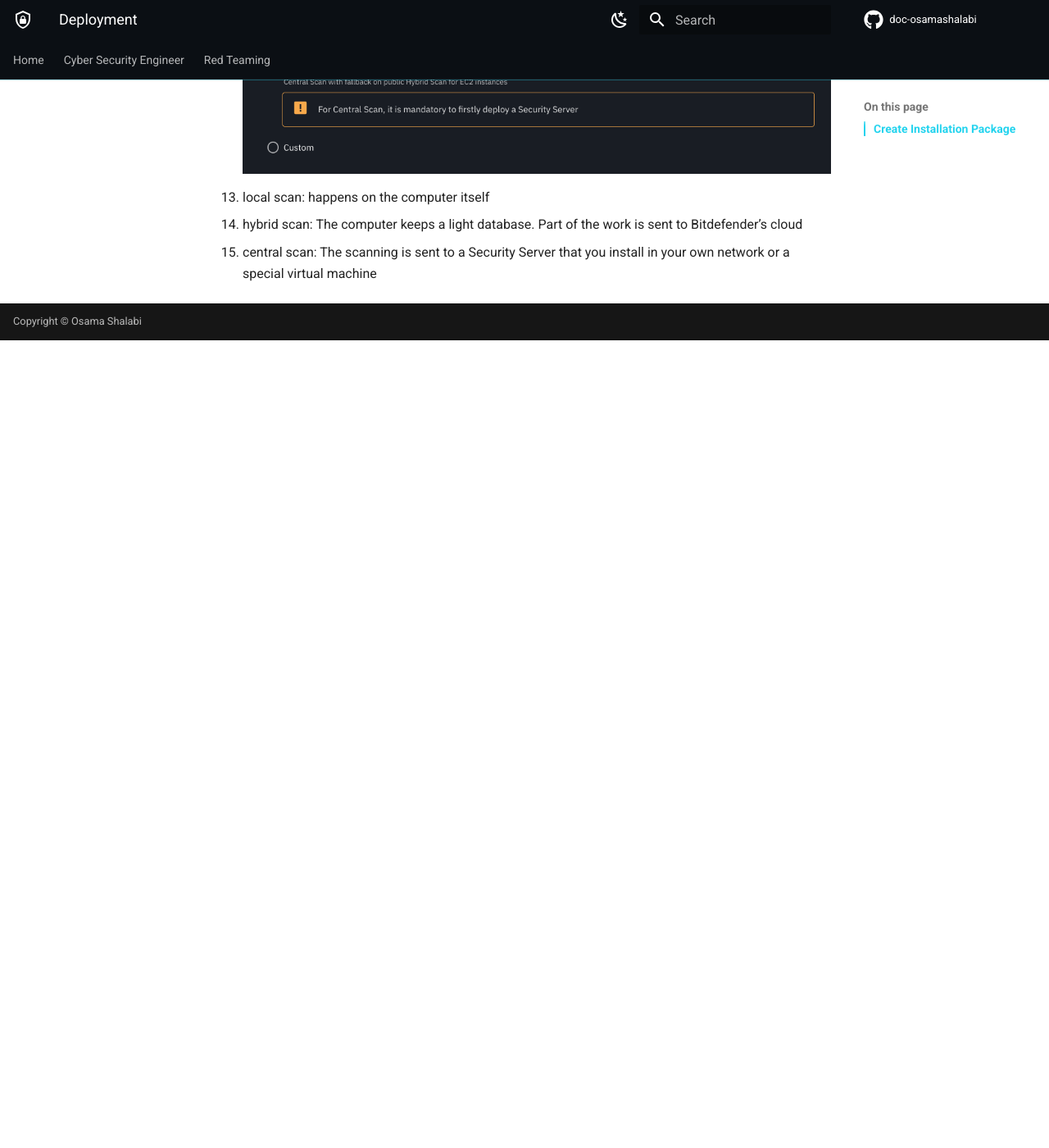
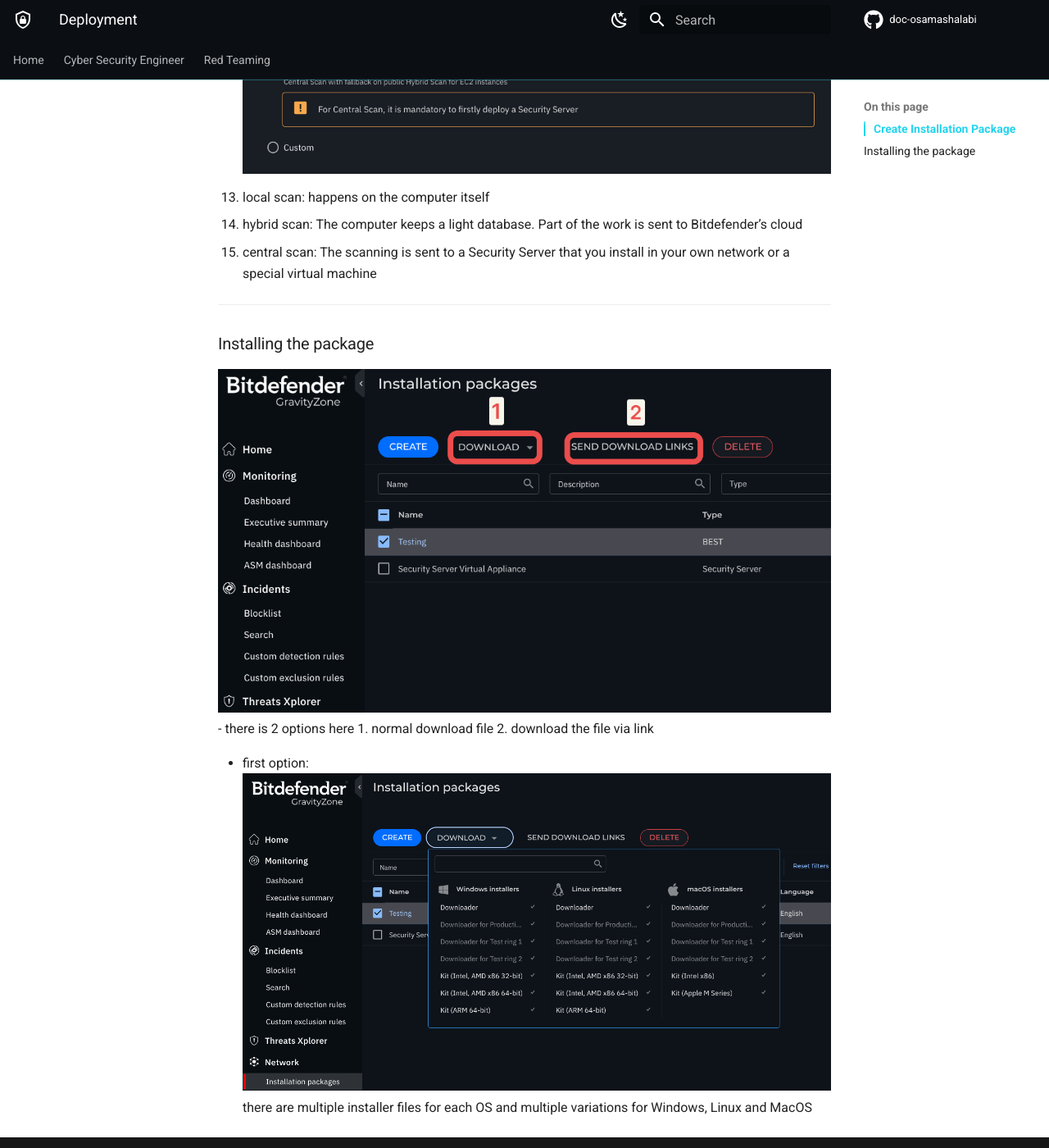
Before and after one commit to osamashalabi432-png/doc-osamashalabi, an MkDocs documentation site: the page built from docs/cyber-security-engineer/edr/BitDefender/Deployment.md, in a window 1280 px wide and 1400 px high, scrolled down 2415 px. Shown: the whole window at 82% size. Built offline with MkDocs 1.6.1 and Material for MkDocs 9.7.7, drawn with Linux system fonts in a browser that asks for light colours; comment, search, counter and statistics services are not loaded; before the commit the page ends 2830 px from its top, so only the background shows below that.

Commit message:
vault backup: 2026-10-15 11:12:43

```diff
--- a/docs/cyber-security-engineer/edr/BitDefender/Deployment.md
+++ b/docs/cyber-security-engineer/edr/BitDefender/Deployment.md
@@ -26,3 +26,15 @@
 1. local scan: happens on the computer itself
 2. hybrid scan: The computer keeps a light database. Part of the work is sent to Bitdefender’s cloud
 3. central scan: The scanning is sent to a Security Server that you install in your own network or a special virtual machine
+
+---
+### Installing the package
+
+![](../../../attachments/Pasted%20image%2020261015111002.png)
+- there is 2 options here
+	1. normal download file
+	2. download the file via link
+
+- first option:
+![](../../../attachments/Pasted%20image%2020261015111129.png)
+there are multiple installer files for each OS and multiple variations for Windows, Linux and MacOS
```
Also changed, not shown: docs/attachments/Pasted image 20261015111002.png (added), docs/attachments/Pasted image 20261015111129.png (added).
